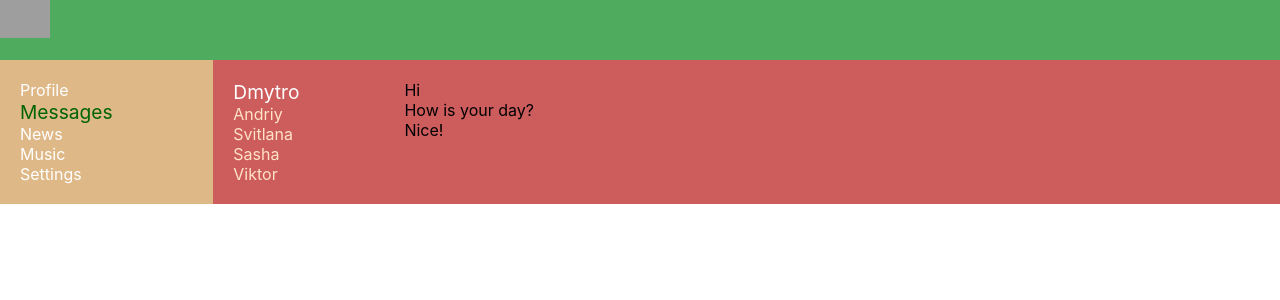
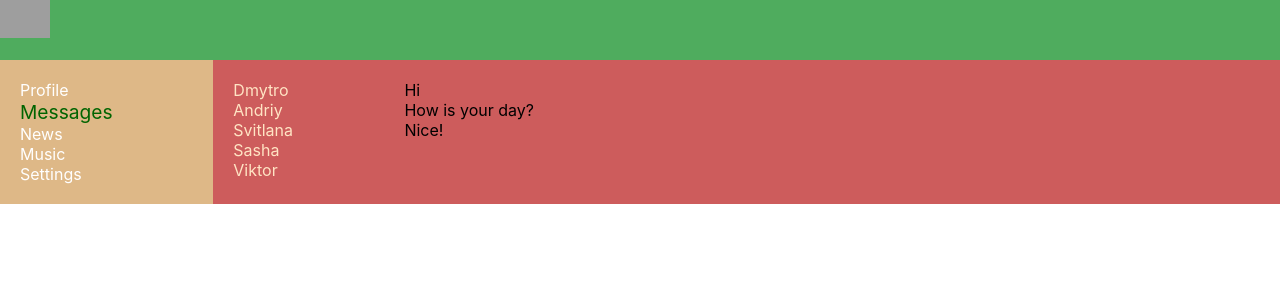
Before and after one commit to drobinskyi/SocialNetwork, a React (Create React App) app: page /dialogs in a window 1280 px wide. Shown: the top 300 px of the page. Built offline with nearby package versions, Linux system fonts and the light colour scheme; grey boxes are pictures that could not be loaded.

Commit message:
NavLink for dialogs

```diff
--- a/src/App.js
+++ b/src/App.js
@@ -16,12 +16,11 @@ const App = (props) => {
         <Navbar />
         <div className='app-wrapper-content'>
           <Routes>
-            <Route path='/' element={<Profile />} />
-            <Route path='/profile' element={<Profile />} />
-            <Route path='/dialogs' element={<Dialogs />} />
-            <Route path='/news' element={<News />} />
-            <Route path='/music' element={<Music />} />
-            <Route path='/settings' element={<Settings />} />
+            <Route path='/profile/*' element={<Profile />} />
+            <Route path='/dialogs/*' element={<Dialogs />} />
+            <Route path='/news/*' element={<News />} />
+            <Route path='/music/*' element={<Music />} />
+            <Route path='/settings/*' element={<Settings />} />
           </Routes>
         </div>
       </div>
--- a/src/components/Dialogs/Dialogs.jsx
+++ b/src/components/Dialogs/Dialogs.jsx
@@ -1,3 +1,4 @@
+import { NavLink } from 'react-router-dom';
 import s from './Dialogs.module.css';
 
 const Dialogs = (props) => {
@@ -5,20 +6,20 @@ const Dialogs = (props) => {
     return (
         <div className={s.dialogs}>
             <div className={s.dialogsItems}>
-                <div className={s.dialog +' '+ s.active}>
-                    Dmytro
+                <div>
+                    <NavLink to="/dialogs/1" className={(navData) => navData.isActive ? s.active : s.dialog}>Dmytro</NavLink>
                 </div>
-                <div className={s.dialog}>
-                    Andriy
+                <div>
+                    <NavLink to="/dialogs/2" className={(navData) => navData.isActive ? s.active : s.dialog}>Andriy</NavLink>
                 </div>
-                <div className={s.dialog}>
-                    Svitlana
+                <div>
+                    <NavLink to="/dialogs/3" className={(navData) => navData.isActive ? s.active : s.dialog}>Svitlana</NavLink>
                 </div>
-                <div className={s.dialog}>
-                    Sasha
+                <div>
+                    <NavLink to="/dialogs/4" className={(navData) => navData.isActive ? s.active : s.dialog}>Sasha</NavLink>
                 </div>
-                <div className={s.dialog}>
-                    Viktor
+                <div>
+                    <NavLink to="/dialogs/5" className={(navData) => navData.isActive ? s.active : s.dialog}>Viktor</NavLink>
                 </div>
             </div>
             <div className={s.messages}>
--- a/src/components/Dialogs/Dialogs.module.css
+++ b/src/components/Dialogs/Dialogs.module.css
@@ -10,10 +10,12 @@
 .dialogsItems .active {
     color: white;
     font-size: larger;
+    text-decoration: none;
 }
 
 .dialog {
     color: bisque;
+    text-decoration: none;
 }
 
 .messages {
--- a/src/components/Navbar/Navbar.jsx
+++ b/src/components/Navbar/Navbar.jsx
@@ -13,10 +13,10 @@ const Navbar = () => {
             <NavLink to='/news' className={(navData) => navData.isActive ? s.active : s.item}>News</NavLink>
         </div>
         <div>
-            <NavLink to='music' className={(navData) => navData.isActive ? s.active : s.item}>Music</NavLink>
+            <NavLink to='/music' className={(navData) => navData.isActive ? s.active : s.item}>Music</NavLink>
         </div>
         <div>
-            <NavLink to='settings' className={(navData) => navData.isActive ? s.active : s.item}>Settings</NavLink>
+            <NavLink to='/settings' className={(navData) => navData.isActive ? s.active : s.item}>Settings</NavLink>
         </div>
     </nav>
 }
```
